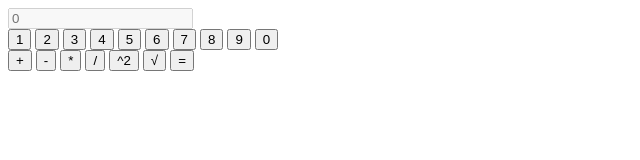
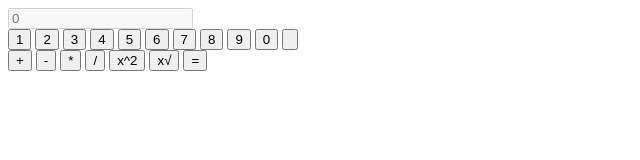
Before and after one commit to DiegoVallelonga/EsTPSIVallelonga, a plain HTML site: page calcolatrice2.0.html in a window 1280 px wide. Shown: the full height of the page, 0-640 px from the left. Drawn offline with Linux system fonts and the light colour scheme.

Commit message:
Update calculator buttons for exponentiation and root

```diff
--- a/calcolatrice2.0.html
+++ b/calcolatrice2.0.html
@@ -20,14 +20,15 @@
         <input type="button" value="8" id="b" name="8" onclick="aggiungi (8)">
         <input type="button" value="9" id="b" name="9" onclick="aggiungi (9)">
         <input type="button" value="0" id="b" name="0" onclick="aggiungi (0)">
+        <input type="button" value="" id="b" name="FATTO">
       </div>
       <div id="op">
         <input type="button" value="+" id="b" name="+" onclick="aggiungi ('+')">
         <input type="button" value="-" id="b" name="-" onclick="aggiungi ('-')">
         <input type="button" value="*" id="b" name="*" onclick="aggiungi ('*')">
         <input type="button" value="/" id="b" name="/" onclick="aggiungi ('/')">
-        <input type="button" value="^2" id="b" name="^2" onclick="aggiungi ('^2')">
-        <input type="button" value="√" id="b" name="√" onclick="aggiungi ('√')">
+        <input type="button" value="x^2" id="b" name="x^2" onclick="aggiungi ('^2')">
+        <input type="button" value="x√" id="b" name="x√" onclick="aggiungi ('√')">
         <input type="button" value="=" id="b" name="=" onclick="calcola()">
       </div>
     </div>
```
